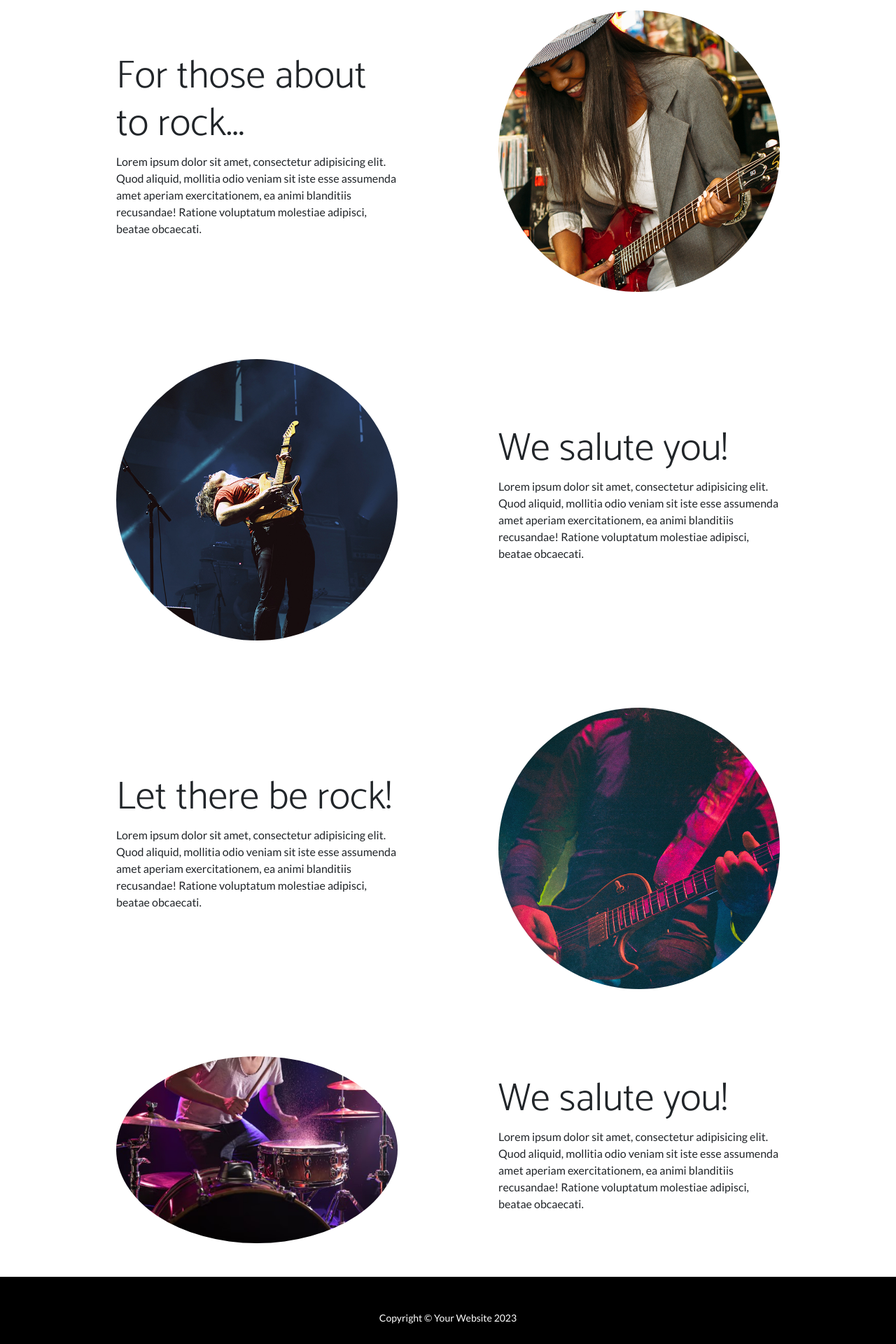
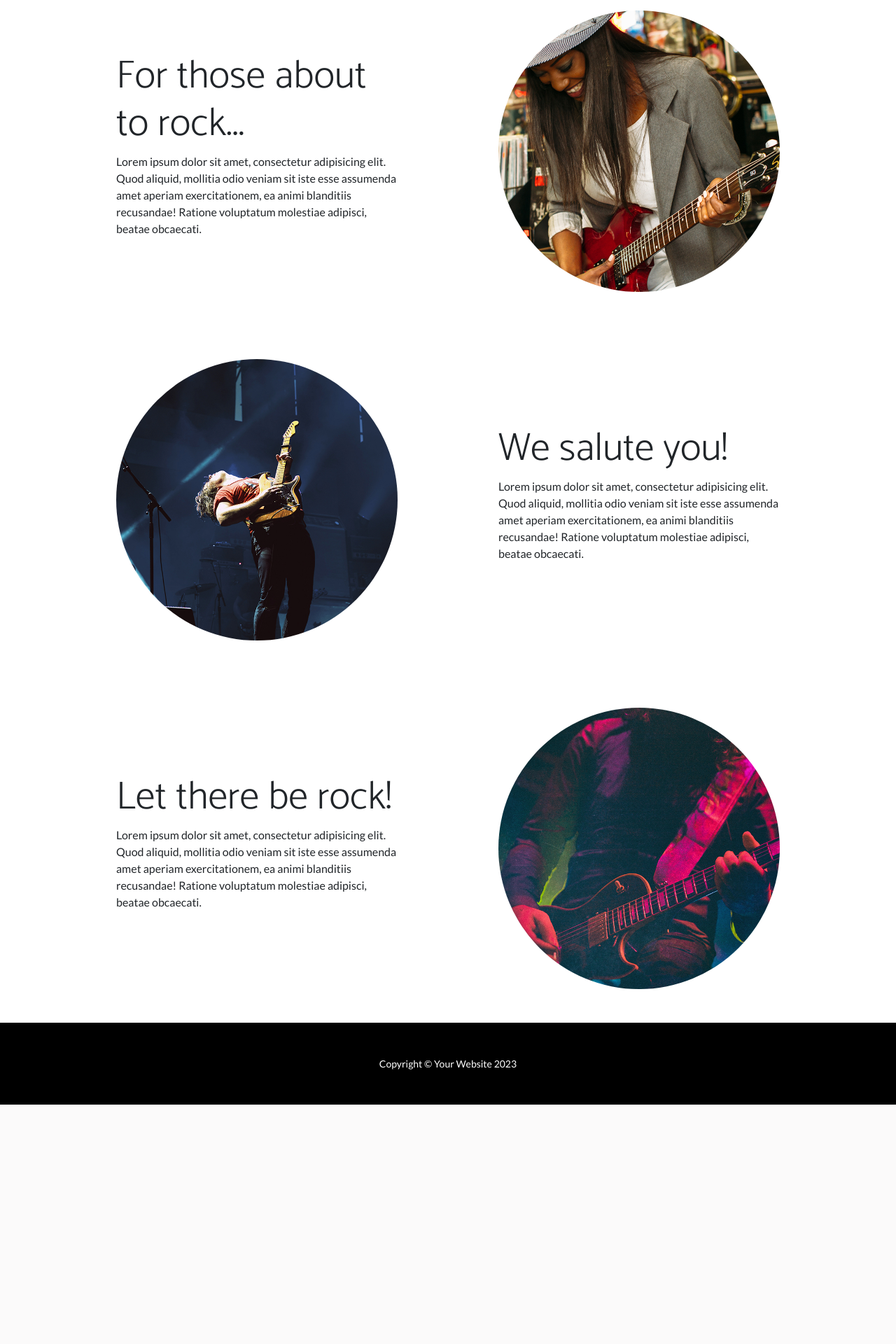
Before and after one commit to EmilianoCardozo81/Excelsior, a Django app: page / in a window 1280 px wide. Shown: the part 720-2640 px from the top of the page at 70% size. After the commit the page ends 2298 px from the top, so only its background shows below. Run offline with Django 5.2, Linux system fonts and the light colour scheme; some libraries are stand-ins or nearby versions.

Commit message:
subir datos

```diff
--- a/app_music/templates/app_music/base.html
+++ b/app_music/templates/app_music/base.html
@@ -28,7 +28,6 @@
                         <li class="nav-item"><a class="nav-link" href="{% url 'Form_Curso' %}">Cursos</a></li>
                         <li class="nav-item"><a class="nav-link" href="{% url 'Form_Estudiante' %}">Estudiantes</a></li>
                         <li class="nav-item"><a class="nav-link" href="{% url 'Form_Profesor' %}">Profesores</a></li>
-                        <li class="nav-item"><a class="nav-link" href="{% url 'Entregables'  %}">Entregables</a></li>
                         <li class="nav-item"><a class="nav-link" href="{% url 'Buscar_Curso'  %}">Buscar Curso</a></li>
                         <li class="nav-item"><a class="nav-link" href="#!">Log In</a></li>
                     </ul>
--- a/app_music/templates/app_music/index.html
+++ b/app_music/templates/app_music/index.html
@@ -53,20 +53,4 @@
                 </div>
             </div>
         </section>
-         <!-- Content section 4-->
-         <section>
-            <div class="container px-5">
-                <div class="row gx-5 align-items-center">
-                    <div class="col-lg-6">
-                        <div class="p-5"><img class="img-fluid rounded-circle" src="{% static 'app_music/assets/img/04.jpg' %}" alt="..." /></div>
-                    </div>
-                    <div class="col-lg-6">
-                        <div class="p-5">
-                            <h2 class="display-4">We salute you!</h2>
-                            <p>Lorem ipsum dolor sit amet, consectetur adipisicing elit. Quod aliquid, mollitia odio veniam sit iste esse assumenda amet aperiam exercitationem, ea animi blanditiis recusandae! Ratione voluptatum molestiae adipisci, beatae obcaecati.</p>
-                        </div>
-                    </div>
-                </div>
-            </div>
-        </section>
 {% endblock main %}
```
Also changed, not shown: db.sqlite3.
